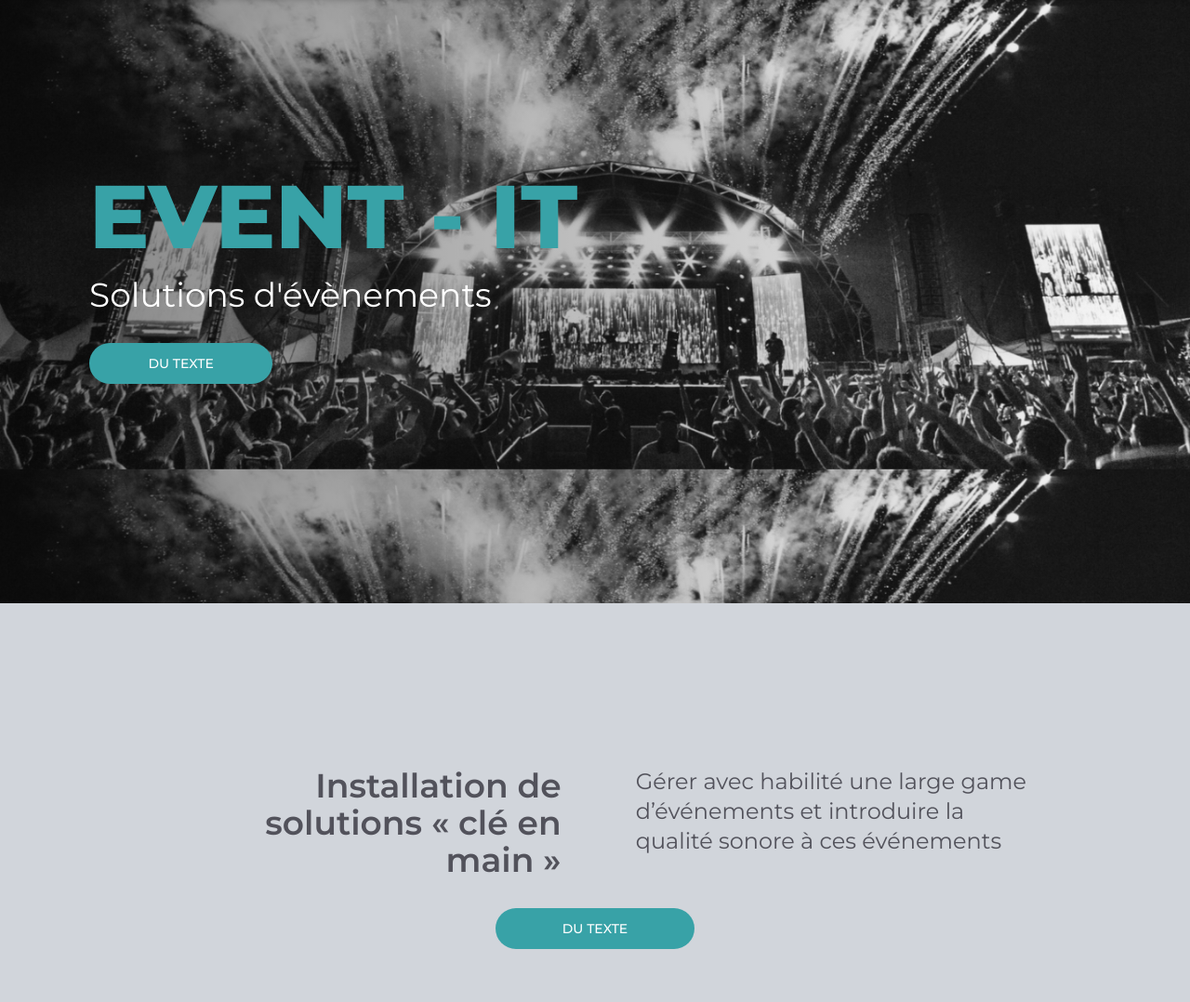
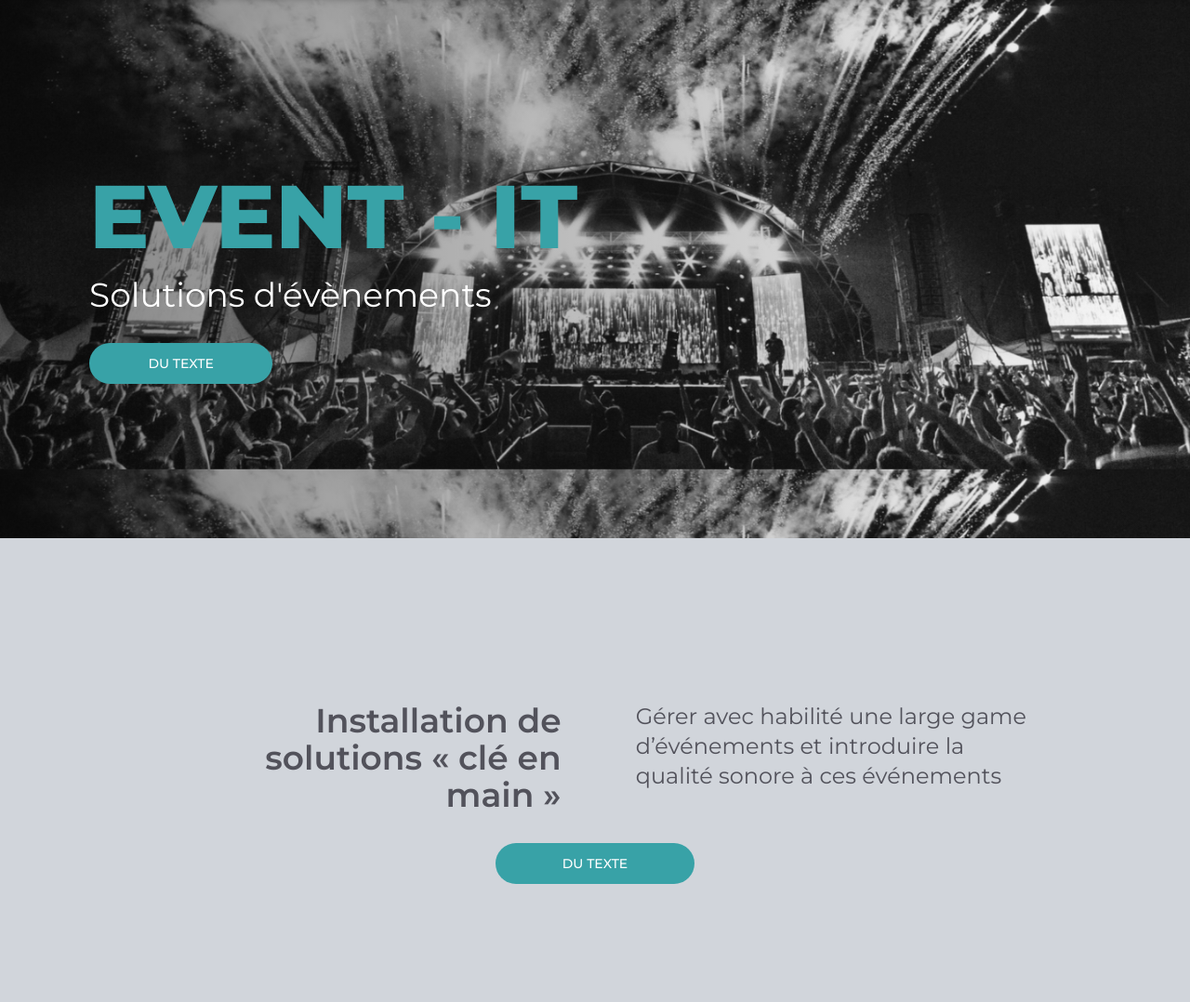
Before and after one commit to mathysIN/APP-7C, a PHP site: page / in a window 1280 px wide. Shown: the part 69-1147 px from the top of the page at 93% size. Run offline with PHP 8.4, Linux system fonts and the light colour scheme.

Commit message:
fix home img

```diff
--- a/informatique/api/public/home.php
+++ b/informatique/api/public/home.php
@@ -1,7 +1,7 @@
 <div class="flex flex-col w-full">
 
 
-    <section class="relative h-[500px] md:h-[700px] lg:h-[650px]">
+    <section class="relative h-[500px] md:h-[700px] lg:h-[580px]">
         <div class="background-animation"></div>
         <div class="absolute inset-0 bg-gradient-to-r from-black from opacity-50 to-transparent "></div>
         <div class="relative z-10 flex flex-col justify-center pl-24 text-left h-[600px]    ">
--- a/informatique/api/public/resources/style.css
+++ b/informatique/api/public/resources/style.css
@@ -1432,6 +1432,14 @@ body {
     height: 800px;
   }
 
+  .lg\:h-\[600px\] {
+    height: 600px;
+  }
+
+  .lg\:h-\[580px\] {
+    height: 580px;
+  }
+
   .lg\:grid-cols-2 {
     grid-template-columns: repeat(2, minmax(0, 1fr));
   }
```
